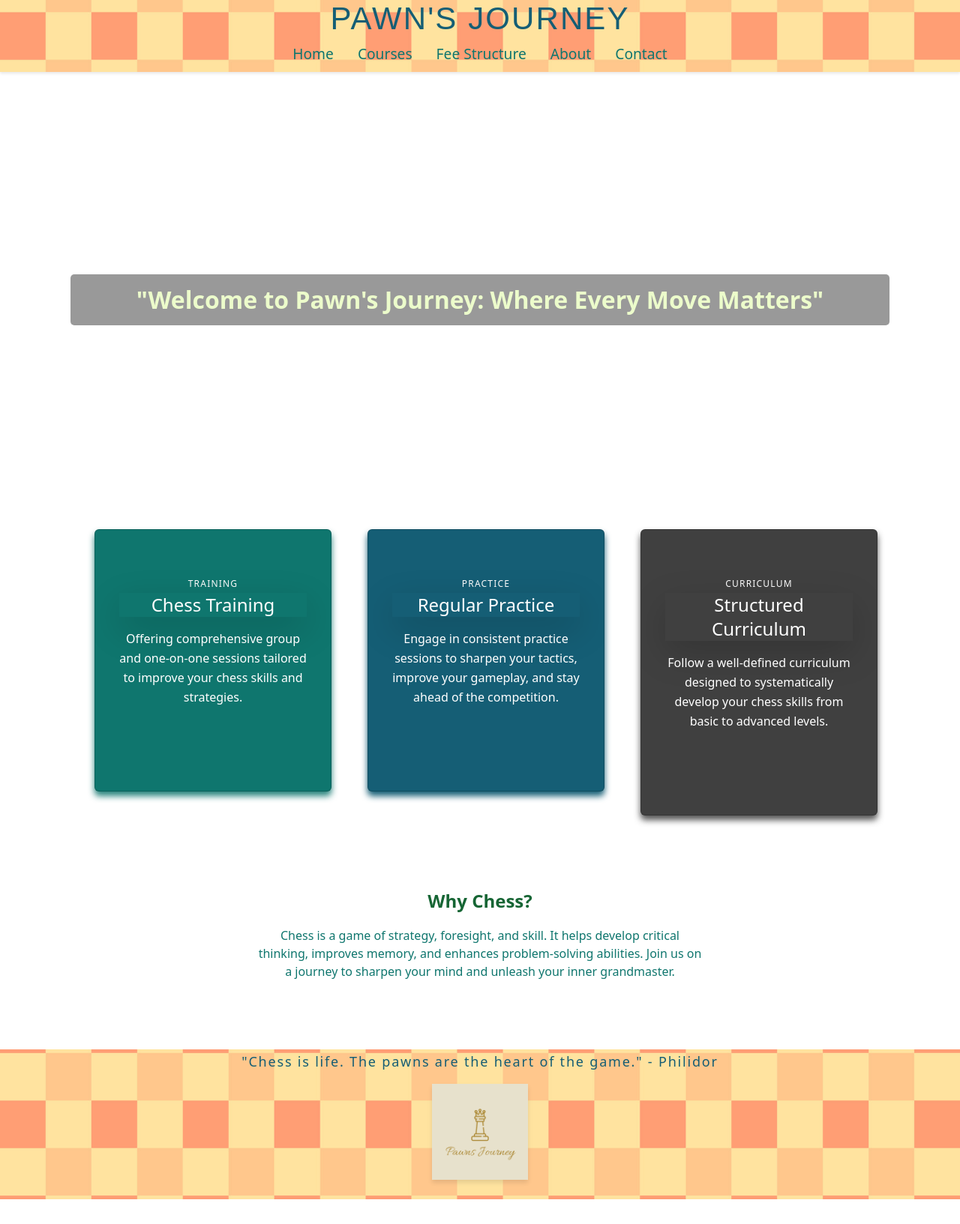
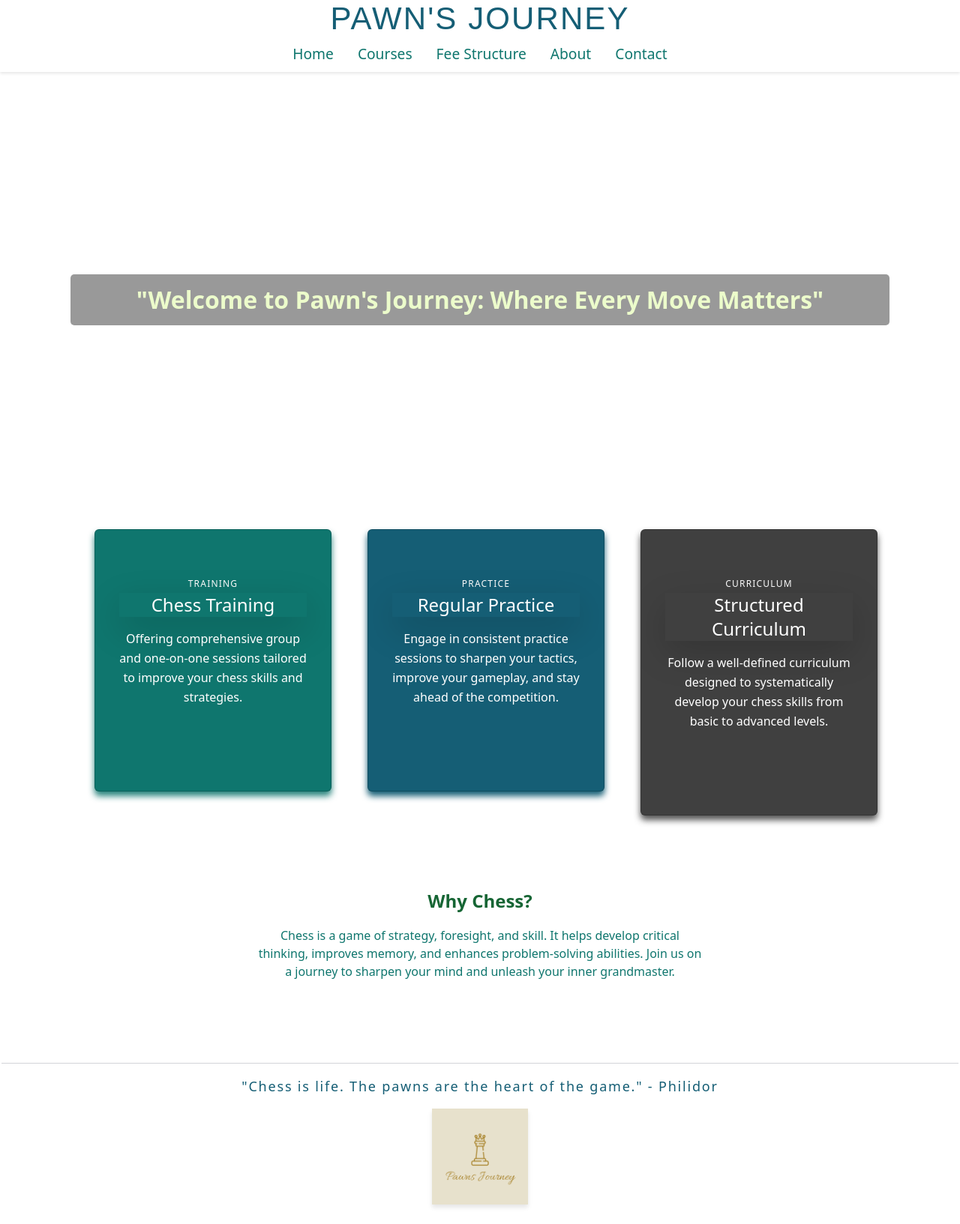
Before and after one commit to YashwantTelang-1525/ChessWebPay, an Angular app: page / in a window 1280 px wide. Shown: the top 1633 px of the page at 75% size. Before the commit the page ends 1600 px from the top, so only its background shows below. Built offline with nearby package versions, Linux system fonts and the light colour scheme.

Commit message:
header and footer changed

```diff
--- a/src/app/footer/footer.component.css
+++ b/src/app/footer/footer.component.css
@@ -1,5 +1,5 @@
 .footer-bg {
-  background-image: url('./../../assets/imagess/board.jpg'); /* Path to your image or use CSS gradient */
+  /* Path to your image or use CSS gradient */
   background-size: cover; /* Adjust size as needed */
   background-position: center;
   background-repeat: no-repeat; /* Prevent repeating of the background image */
--- a/src/app/footer/footer.component.html
+++ b/src/app/footer/footer.component.html
@@ -1,6 +1,6 @@
 <br>
 <footer class="text-gray-600 body-font footer-bg">
-
+  <hr>
   <div class="container px-5 py-0 mx-auto flex flex-col items-center">
 
     <!-- Main Footer Content -->
--- a/src/app/header/header.component.css
+++ b/src/app/header/header.component.css
@@ -7,7 +7,7 @@
   width: 100%;
   z-index: 1000;
   background-color: #ffffff; /* Fallback color */
-  background-image: url('./../../assets/imagess/board.jpg'); /* Path to your image or use CSS gradient */
+   /* Path to your image or use CSS gradient */
   background-size: cover; /* Adjust size as needed */
   background-position: center;
   box-shadow: 0 2px 4px rgba(0, 0, 0, 0.1);
--- a/src/app/header/header.component.ts
+++ b/src/app/header/header.component.ts
@@ -1,10 +1,10 @@
 import { Component, AfterViewInit  } from '@angular/core';
-import { RouterLink, RouterLinkActive } from '@angular/router';
+import { RouterLink, RouterLinkActive, RouterModule } from '@angular/router';
 
 @Component({
   selector: 'app-header',
   standalone: true,
-  imports: [RouterLink, RouterLinkActive],
+  imports: [RouterModule, RouterLink, RouterLinkActive],
   templateUrl: './header.component.html',
   styleUrl: './header.component.css'
 })
```
